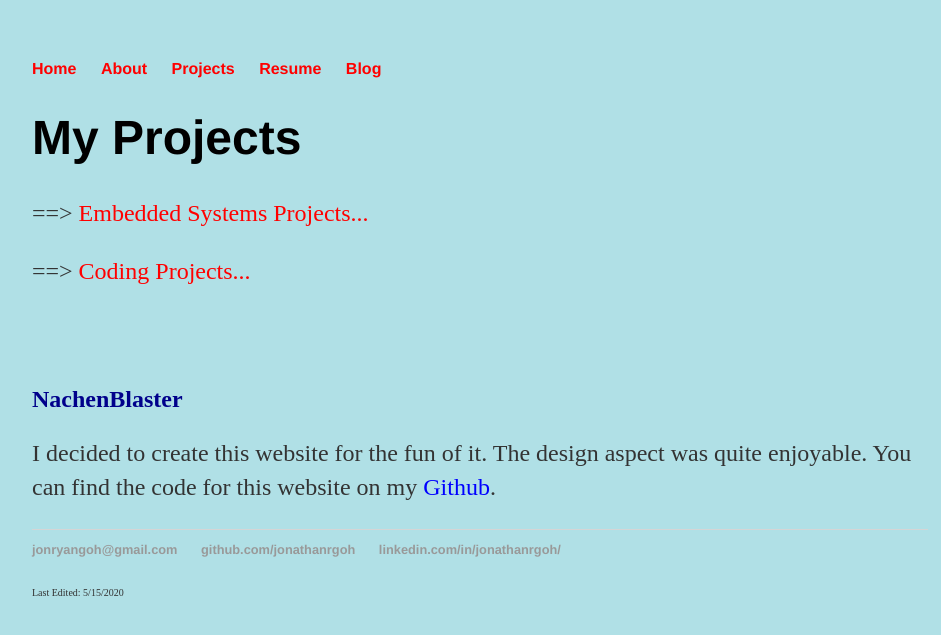
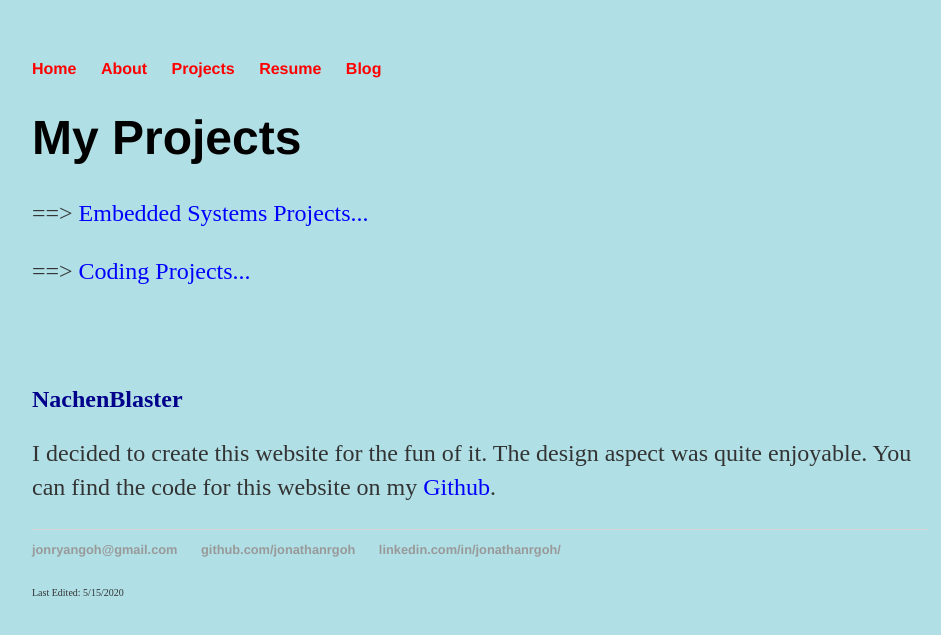
Before and after one commit to jonathanrgoh/jonathanrgoh.github.io, a Jekyll site: the page built from projects/index.html, in a window 1280 px wide. Shown: the top 635 px of the page, without its empty margins (160-1101 px from the left). Built offline with Jekyll 4.4.1, drawn with Linux system fonts in a browser that asks for light colours.

Commit message:
Update index.html

```diff
--- a/projects/index.html
+++ b/projects/index.html
@@ -6,8 +6,8 @@
 <div class="blurb">
 	<h1>My Projects</h1>
 
-		<p>==>  <a href="/projects/Cmbedded_Projects" style="color:red;">Embedded Systems Projects...</a></p>
-		<p>==>  <a href="/projects/CS_Projects" style="color:red;">Coding Projects...</a></p>
+		<p>==>  <a href="/projects/Cmbedded_Projects" style="color:blue;">Embedded Systems Projects...</a></p>
+		<p>==>  <a href="/projects/CS_Projects" style="color:blue;">Coding Projects...</a></p>
 
 		<br><br><br>
 
```
